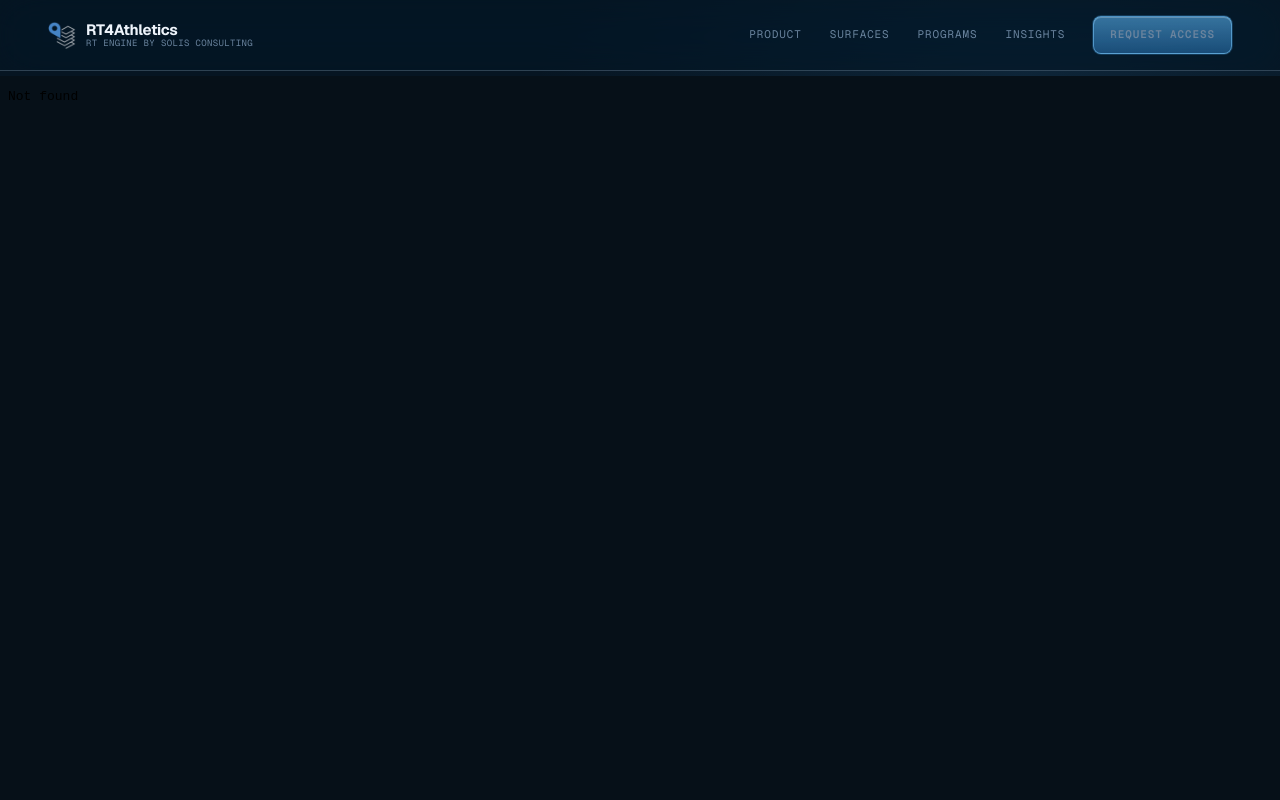
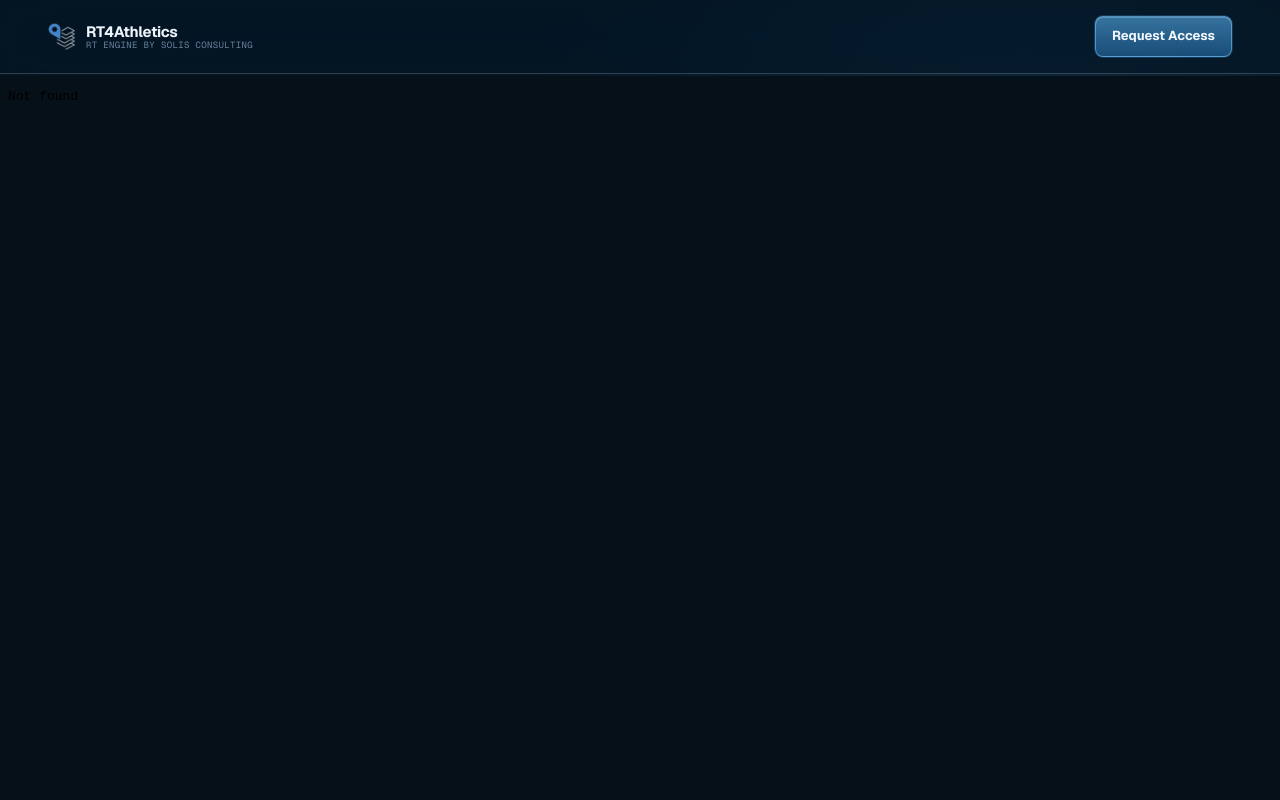
Before and after one commit to Solis-Consulting/rt4athletics-website, a website: page index.html in a window 1280 px wide. Shown: the top 800 px of the page. Drawn offline with nearby package versions, Linux system fonts and the light colour scheme.

Commit message:
Leave Request Access as the only item in the top bar.
Co-authored-by: Cursor <cursoragent@cursor.com>

```diff
--- a/index.html
+++ b/index.html
@@ -34,14 +34,7 @@
         <span class="nav-byline">RT Engine by Solis Consulting</span>
       </span>
     </a>
-    <button type="button" class="nav-toggle" data-nav-toggle aria-expanded="false" aria-controls="site-nav-links">Menu</button>
-    <div class="nav-links" id="site-nav-links" data-nav-links>
-      <a href="#hero">Product</a>
-      <a href="#frame">Surfaces</a>
-      <a href="#logos">Programs</a>
-      <a href="insights/">Insights</a>
-      <a href="mailto:access@rt4athletics.com" class="nav-cta" id="cta-nav-demo" data-cta="nav-demo">Request Access</a>
-    </div>
+    <a href="mailto:access@rt4athletics.com" class="nav-cta" id="cta-nav-demo" data-cta="nav-demo">Request Access</a>
   </nav>
 
   <section id="hero" class="hero-live">
```
